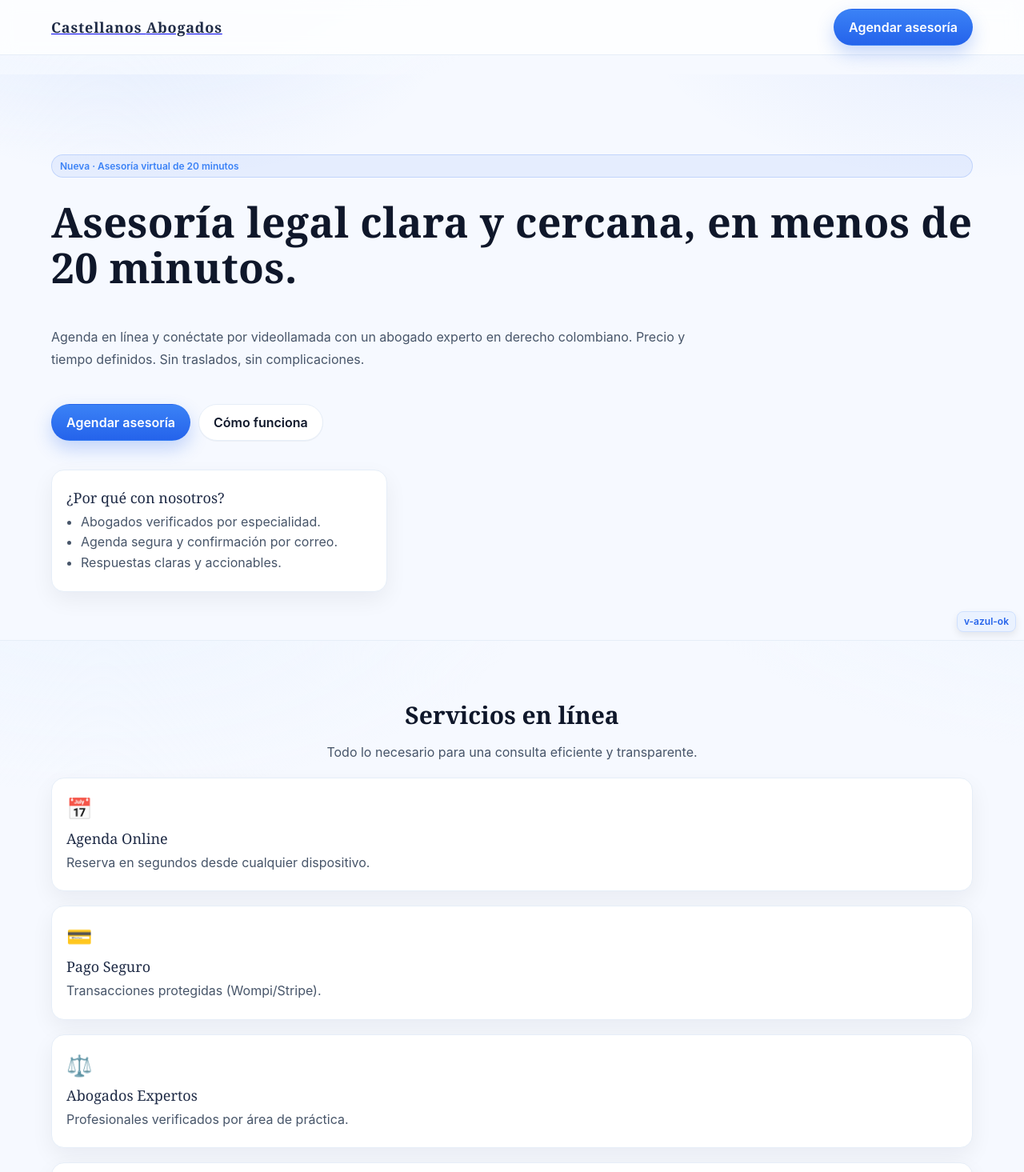
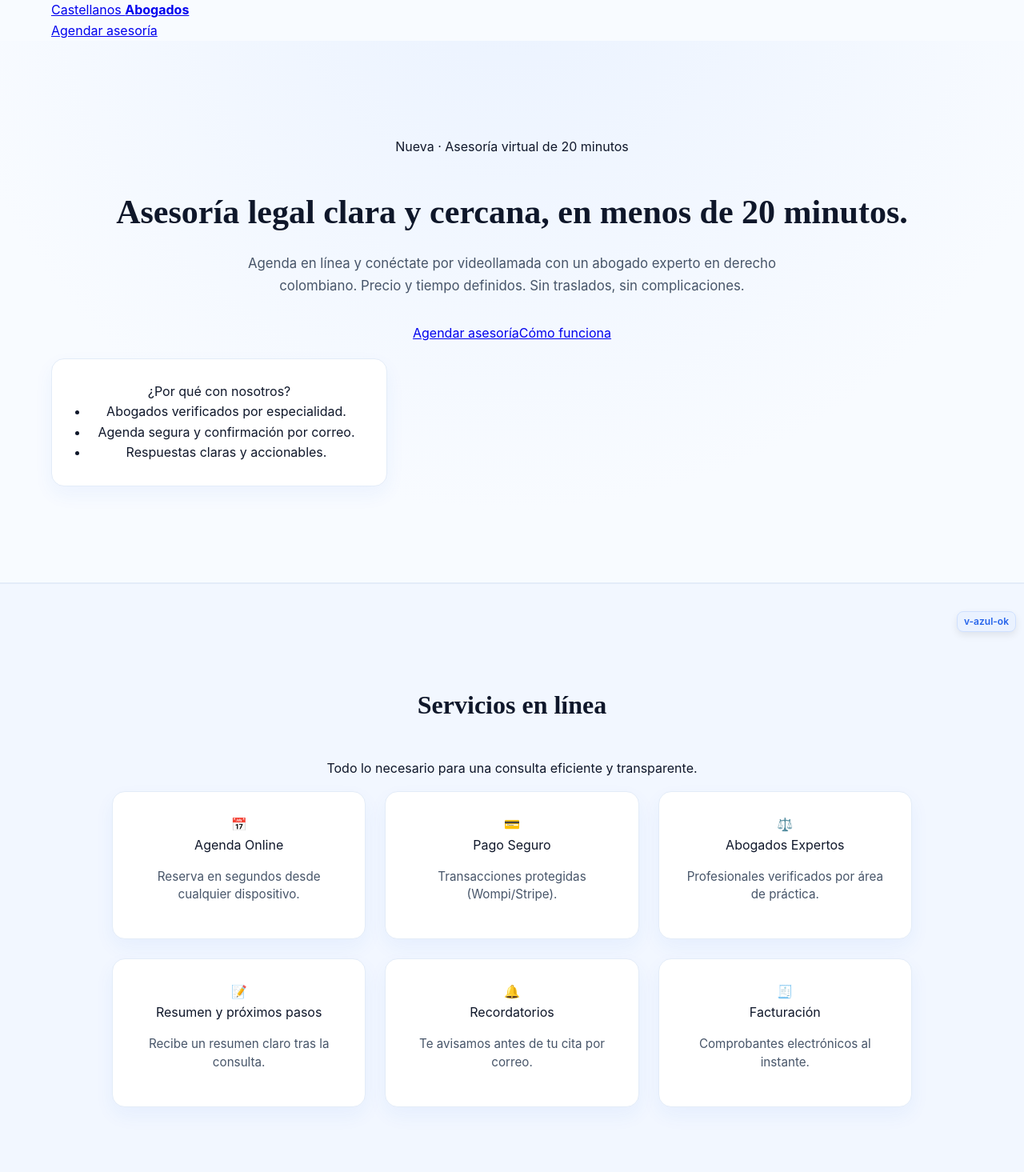
Before and after one commit to jjonnas1/castellanosabogados, a Next.js app: page / in a window 1280 px wide. Shown: the top 1465 px of the page at 80% size. Built offline with nearby package versions, Linux system fonts and the light colour scheme.

Commit message:
Update globals.css

```diff
--- a/app/globals.css
+++ b/app/globals.css
@@ -1,191 +1,188 @@
-/* === CASTELLANOS ABOGADOS — Tema claro, confiable (azules suaves) === */
+/* === CASTELLANOS ABOGADOS — Tema claro confiable === */
 
 /* PALETA */
-:root{
-  --bg: #f6f9ff;           /* fondo general muy claro */
-  --panel: #ffffff;        /* contenedores principales */
-  --card: #ffffff;         /* tarjetas */
-  --stroke: #e6eef8;       /* bordes sutiles */
-  --text: #0f172a;         /* azul casi negro para alto contraste */
-  --muted: #475569;        /* texto secundario */
-  --brand: #2563eb;        /* azul principal */
-  --brand-2: #60a5fa;      /* azul claro para hover/acentos */
-  --ok: #16a34a;
+:root {
+  --bg: #f8fbff;          /* fondo base muy claro */
+  --panel: #ffffff;       /* paneles y tarjetas */
+  --stroke: #e3ecf8;      /* bordes suaves */
+  --text: #0f172a;        /* texto principal */
+  --muted: #475569;       /* texto secundario */
+  --brand: #2563eb;       /* azul confiable */
+  --brand-light: #60a5fa; /* azul más claro */
+  --shadow: 0 10px 24px rgba(37, 99, 235, 0.06);
   --radius: 16px;
-  --radius-sm: 12px;
-  --shadow: 0 10px 28px rgba(15,23,42,.06);
+  --radius-sm: 10px;
 }
 
 /* RESET */
-*,*::before,*::after{ box-sizing:border-box; }
-html,body{ height:100%; }
-html{ scroll-behavior:smooth; }
-body{
-  margin:0;
-  color:var(--text);
-  background:
-    radial-gradient(900px 450px at 10% -10%, #eef5ff 0%, transparent 60%),
-    radial-gradient(1000px 500px at 110% -20%, #eef5ff 0%, transparent 60%),
-    var(--bg);
-  font-family: Inter, system-ui, -apple-system, "Segoe UI", Roboto, Helvetica, Arial, "Apple Color Emoji", "Segoe UI Emoji";
+*, *::before, *::after { box-sizing: border-box; }
+html, body { height: 100%; margin: 0; padding: 0; }
+html { scroll-behavior: smooth; }
+
+body {
+  background: var(--bg);
+  color: var(--text);
+  font-family: Inter, system-ui, -apple-system, "Segoe UI", Roboto, Helvetica, Arial, sans-serif;
   -webkit-font-smoothing: antialiased;
   -moz-osx-font-smoothing: grayscale;
+  line-height: 1.6;
 }
 
-/* LAYOUT BÁSICO */
-.wrap{ width:100%; max-width:1200px; margin:0 auto; padding:0 24px; }
-.main{ padding-top: 24px; }
+/* CONTENEDOR GENERAL */
+.wrap {
+  max-width: 1200px;
+  margin: 0 auto;
+  padding: 0 24px;
+}
 
-/* TIPOGRAFÍA */
-.display{
-  font-family: "Playfair Display", ui-serif, Georgia, serif;
-  font-weight:700;
-  font-size: clamp(32px, 5vw, 52px);
-  line-height:1.1;
-  margin:8px 0 12px;
-  letter-spacing:.3px;
+/* HERO */
+.hero {
+  text-align: center;
+  padding: clamp(60px, 10vw, 120px) 24px;
+  background: radial-gradient(circle at 50% -20%, #eaf2ff 0%, transparent 70%);
+  border-bottom: 1px solid var(--stroke);
 }
-.h2{
-  font-family:"Playfair Display", ui-serif, Georgia, serif;
-  font-weight:700;
-  font-size: clamp(22px, 3.2vw, 30px);
-  margin:0 0 12px;
+.hero h1 {
+  font-family: "Playfair Display", serif;
+  font-size: clamp(28px, 5vw, 42px);
+  font-weight: 700;
+  margin-bottom: 16px;
+  color: var(--text);
 }
-.kicker{
-  color:#3b82f6;
-  background: rgba(37,99,235,.08);
-  border:1px solid rgba(37,99,235,.18);
-  display:inline-block;
-  padding:6px 10px;
-  border-radius:999px;
-  font-size:12px;
-  font-weight:600;
+.hero p {
+  color: var(--muted);
+  max-width: 680px;
+  margin: 0 auto 32px auto;
+  font-size: 1.05rem;
+  line-height: 1.7;
 }
-.lead{ color:var(--muted); line-height:1.7; max-width:820px; }
 
 /* BOTONES */
-.btn{
-  display:inline-flex; align-items:center; justify-content:center; gap:10px;
-  height:46px; padding:0 18px; font-weight:600; text-decoration:none; cursor:pointer;
-  border-radius:999px; border:1px solid var(--stroke);
-  background:#fff; color:var(--text);
-  transition: transform .08s ease, box-shadow .2s ease, background .2s ease, border-color .2s ease;
-  box-shadow: inset 0 1px 0 rgba(255,255,255,.8), 0 1px 0 rgba(15,23,42,.04);
+.btn-primary {
+  display: inline-block;
+  background: linear-gradient(180deg, var(--brand-light), var(--brand));
+  color: #fff;
+  padding: 14px 30px;
+  border-radius: var(--radius-sm);
+  text-decoration: none;
+  font-weight: 600;
+  box-shadow: 0 6px 20px rgba(37, 99, 235, 0.25);
+  transition: all 0.25s ease;
 }
-.btn:hover{ transform: translateY(-1px); box-shadow: 0 6px 16px rgba(15,23,42,.08); }
-.btn:active{ transform: translateY(0); }
+.btn-primary:hover {
+  background: linear-gradient(180deg, var(--brand), #1d4ed8);
+  transform: translateY(-2px);
+  box-shadow: 0 10px 26px rgba(37, 99, 235, 0.35);
+}
+.btn-outline {
+  display: inline-block;
+  border: 1px solid var(--brand);
+  color: var(--brand);
+  padding: 12px 28px;
+  border-radius: var(--radius-sm);
+  font-weight: 600;
+  text-decoration: none;
+  transition: all 0.25s ease;
+}
+.btn-outline:hover {
+  background: var(--brand);
+  color: #fff;
+  transform: translateY(-2px);
+}
 
-.btn--primary{
-  border-color: rgba(37,99,235,.1);
-  background: linear-gradient(180deg, #3b82f6, #2563eb);
-  color:#fff;
-  box-shadow: 0 10px 22px rgba(37,99,235,.25);
+/* SECCIÓN DE SERVICIOS */
+.services {
+  padding: clamp(60px, 10vw, 100px) 24px;
+  background: #f2f7ff;
+  border-top: 1px solid var(--stroke);
+  border-bottom: 1px solid var(--stroke);
+  text-align: center;
 }
-.btn--primary:hover{
-  background: linear-gradient(180deg, #60a5fa, #3b82f6);
-  box-shadow: 0 12px 26px rgba(59,130,246,.28);
+.services h2 {
+  font-family: "Playfair Display", serif;
+  font-size: clamp(24px, 4vw, 32px);
+  margin-bottom: 40px;
+  color: var(--text);
 }
-.btn--lg{ height:52px; padding:0 22px; }
+.grid {
+  display: grid;
+  gap: 24px;
+  grid-template-columns: repeat(auto-fit, minmax(240px, 1fr));
+  max-width: 1000px;
+  margin: 0 auto;
+}
+.card {
+  background: var(--panel);
+  border: 1px solid var(--stroke);
+  border-radius: var(--radius);
+  padding: 28px;
+  box-shadow: var(--shadow);
+  transition: transform 0.2s ease, box-shadow 0.2s ease;
+}
+.card:hover {
+  transform: translateY(-3px);
+  box-shadow: 0 8px 30px rgba(37, 99, 235, 0.12);
+}
+.card h3 {
+  color: var(--brand);
+  margin-bottom: 10px;
+  font-size: 1.2rem;
+}
+.card p {
+  color: var(--muted);
+  font-size: 0.95rem;
+  line-height: 1.5;
+}
 
-/* TOPBAR */
-.topbar{
-  position:sticky; top:0; z-index:30;
-  backdrop-filter: blur(10px) saturate(130%);
-  background: rgba(255,255,255,.78);
-  border-bottom:1px solid var(--stroke);
+/* CTA FINAL */
+.cta {
+  padding: clamp(60px, 8vw, 100px) 24px;
+  text-align: center;
 }
-.topbar .wrap{
-  display:flex; align-items:center; justify-content:space-between; height:68px;
+.cta h2 {
+  font-family: "Playfair Display", serif;
+  font-size: clamp(26px, 4vw, 34px);
+  color: var(--text);
+  margin-bottom: 20px;
 }
-.brand{ display:inline-flex; align-items:center; gap:10px; font-weight:800; }
-.brand__fallback{
-  font-family:"Playfair Display", ui-serif, Georgia, serif;
-  letter-spacing:.8px; color:#1f2b46; font-weight:800; font-size:18px;
+.cta p {
+  color: var(--muted);
+  margin-bottom: 30px;
 }
-.nav{ display:inline-flex; gap:10px; }
-
-/* HERO */
-.hero{
-  padding: clamp(56px, 8vw, 100px) 0 clamp(36px, 5vw, 60px);
-  background:
-    radial-gradient(600px 280px at 15% -5%, rgba(37,99,235,.06), transparent 60%),
-    radial-gradient(700px 340px at 95% -10%, rgba(37,99,235,.08), transparent 60%);
-  border-bottom:1px solid var(--stroke);
-}
-.hero .wrap{ display:grid; gap:18px; }
-.hero__cta{ display:inline-flex; gap:10px; margin-top:8px; }
-
-/* SERVICIOS */
-.services{ padding: clamp(36px, 7vw, 72px) 0; }
-.center{text-align:center;}
-.muted{ color:var(--muted); }
-
-.grid{
-  display:grid; grid-template-columns: repeat(12,1fr);
-  gap:18px; margin-top:22px;
-}
-.card{
-  grid-column: span 12;
-  background: var(--card);
-  border:1px solid var(--stroke);
-  border-radius: var(--radius);
-  padding: 22px 18px;
-  box-shadow: var(--shadow);
-  transition: transform .15s ease, box-shadow .15s ease, border-color .2s ease;
-}
-.card:hover{
-  transform: translateY(-3px);
-  box-shadow: 0 16px 40px rgba(15,23,42,.08);
-  border-color: #d7e4fb;
-}
-.card__icon{ font-size:26px; margin-bottom:10px; opacity:.9; }
-.card__title{
-  font-family:"Playfair Display", ui-serif, Georgia, serif;
-  margin:0 0 6px 0; font-size:18px; color:#1f2b46;
-}
-.card__text{ margin:0; color:var(--muted); line-height:1.6; }
-
-/* CTA inferior */
-.cta{ padding: clamp(36px, 7vw, 72px) 0 88px; }
-.cta__panel{
-  display:grid; grid-template-columns:1fr auto; gap:18px; align-items:center;
-  background: var(--panel);
-  border:1px solid var(--stroke);
-  border-radius: var(--radius);
-  padding:22px 22px;
-  box-shadow: var(--shadow);
+.cta .btn-primary {
+  font-size: 1rem;
 }
 
 /* FOOTER */
-.footer{ border-top:1px solid var(--stroke); }
-.footer__grid{
-  display:grid; grid-template-columns: 1fr auto; gap:18px; padding:28px 0;
+.footer {
+  text-align: center;
+  padding: 40px 20px;
+  font-size: 0.9rem;
+  color: var(--muted);
+  background: #f8fbff;
+  border-top: 1px solid var(--stroke);
 }
-.footer__title{
-  font-family:"Playfair Display", ui-serif, Georgia, serif;
-  letter-spacing:.6px; color:#1f2b46; font-weight:700;
+.footer a {
+  color: var(--brand);
+  text-decoration: none;
+  font-weight: 500;
 }
-.footer__muted{ color:var(--muted); margin-top:4px; }
-.footer__links{ display:grid; gap:6px; }
-.link{ color:#1f2b46; text-decoration:none; opacity:.85; }
-.link:hover{ opacity:1; text-decoration:underline; }
-.footer__legal{
-  border-top:1px solid var(--stroke);
-  text-align:center; padding:14px 0 24px; color:var(--muted); font-size:13px;
+.footer a:hover {
+  text-decoration: underline;
 }
 
-/* Página interna */
-.page{ padding:24px; }
-
-/* Accesibilidad táctil móvil */
-:root { --tap: 46px; }
-a, button, .btn { min-height: var(--tap); }
-* { -webkit-tap-highlight-color: rgba(37,99,235,.15); }
-/* DEBUG TEMPORAL — BORRAR LUEGO */
-body::after{
-  content:"v-azul-ok";
-  position:fixed; right:10px; bottom:10px;
-  font:600 12px/1 Inter, system-ui; color:#2563eb;
-  background:#eaf2ff; border:1px solid #cfe0ff; padding:6px 8px; border-radius:8px;
-  z-index:99999; box-shadow:0 4px 10px rgba(0,0,0,.08);
+/* DEBUG VISUAL (BORRAR CUANDO CONFIRMES QUE CARGA) */
+body::after {
+  content: "v-azul-ok";
+  position: fixed;
+  right: 10px;
+  bottom: 10px;
+  font: 600 12px/1 Inter, system-ui;
+  color: var(--brand);
+  background: #eaf2ff;
+  border: 1px solid #cfe0ff;
+  padding: 6px 8px;
+  border-radius: 8px;
+  z-index: 99999;
+  box-shadow: 0 4px 10px rgba(0, 0, 0, 0.08);
 }
```
